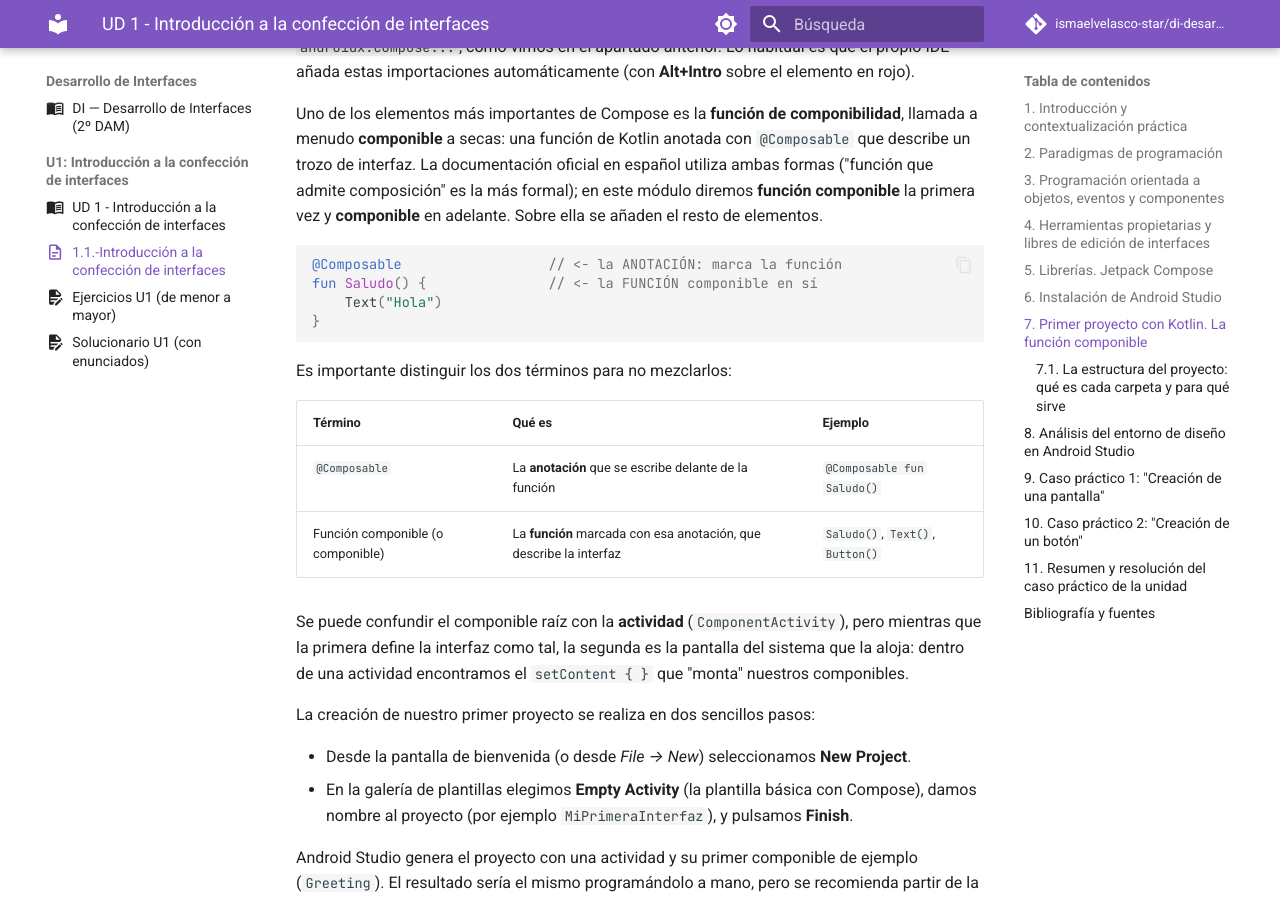
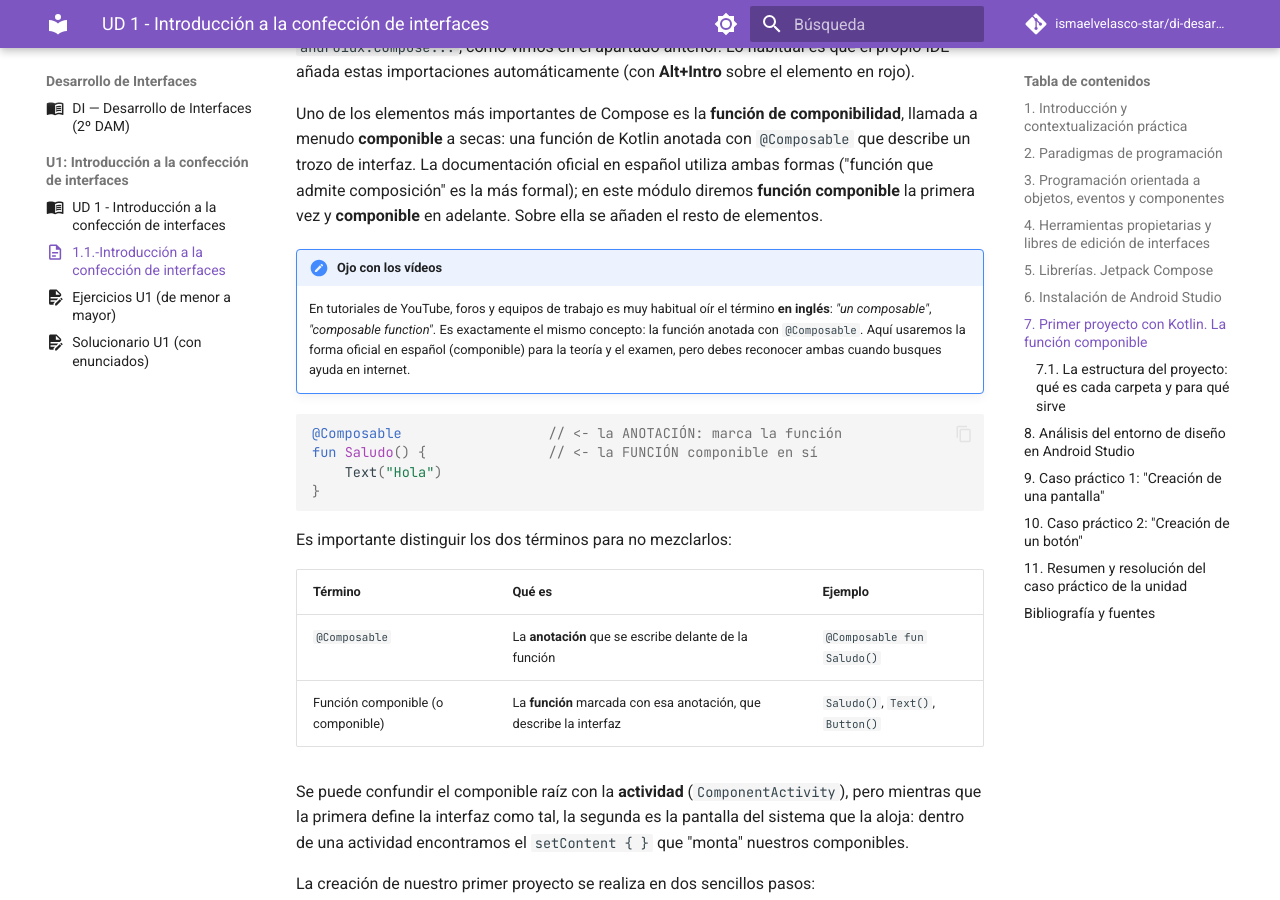
Before and after one commit to ismaelvelasco-star/di-desarrollo-interfaces, an MkDocs documentation site: the page built from docs/section1/u01/teoria/DI-U1.1.-IntroduccionConfeccionInterfaces.md, in a window 1280 px wide and 900 px high, scrolled down 6046 px. Built offline with MkDocs 1.6.1 and Material for MkDocs 9.7.7, drawn with Linux system fonts in a browser that asks for light colours; comment, search, counter and statistics services are not loaded.

Commit message:
nota: composable (inglés, como en vídeos) = componible (español oficial), mismo concepto

````diff
--- a/docs/section1/u01/teoria/DI-U1.1.-IntroduccionConfeccionInterfaces.md
+++ b/docs/section1/u01/teoria/DI-U1.1.-IntroduccionConfeccionInterfaces.md
@@ -128,6 +128,9 @@
 La importación de las librerías de Compose se realiza usando la sentencia `import androidx.compose...`, como vimos en el apartado anterior. Lo habitual es que el propio IDE añada estas importaciones automáticamente (con **Alt+Intro** sobre el elemento en rojo).
 
 Uno de los elementos más importantes de Compose es la **función de componibilidad**, llamada a menudo **componible** a secas: una función de Kotlin anotada con `@Composable` que describe un trozo de interfaz. La documentación oficial en español utiliza ambas formas ("función que admite composición" es la más formal); en este módulo diremos **función componible** la primera vez y **componible** en adelante. Sobre ella se añaden el resto de elementos.
+
+!!! note "Ojo con los vídeos"
+    En tutoriales de YouTube, foros y equipos de trabajo es muy habitual oír el término **en inglés**: *"un composable"*, *"composable function"*. Es exactamente el mismo concepto: la función anotada con `@Composable`. Aquí usaremos la forma oficial en español (componible) para la teoría y el examen, pero debes reconocer ambas cuando busques ayuda en internet.
 
 ```kotlin
 @Composable                  // <- la ANOTACIÓN: marca la función
````
